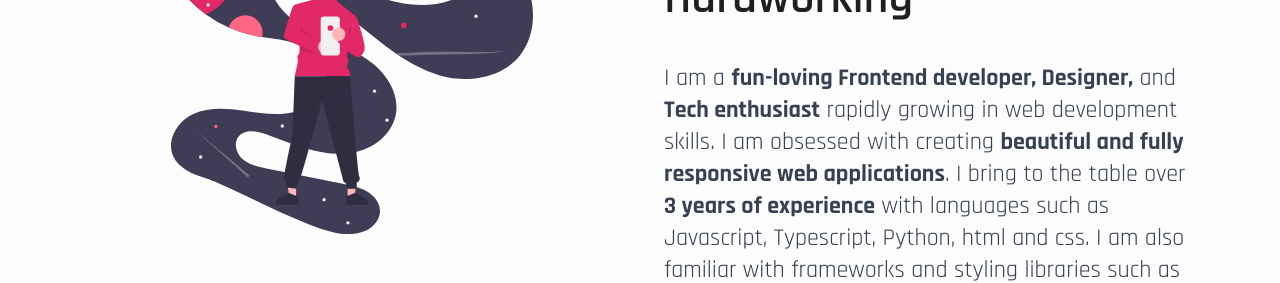
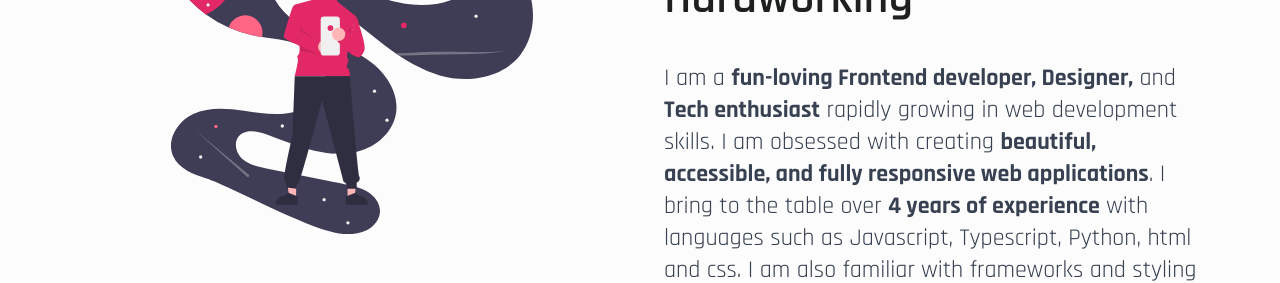
Before and after one commit to bdgcypher/bdgcypher.github.io, a Next.js app: page / in a window 1280 px wide. Shown: the part 940-1223 px from the top of the page. Built offline with nearby package versions, Linux system fonts and the light colour scheme.

Commit message:
Updating about section

```diff
--- a/components/index/About.tsx
+++ b/components/index/About.tsx
@@ -25,8 +25,8 @@ export default function About() {
                         <h2 className="mb-10 ml-0 md:ml-10 text-black dark:text-white font-semibold text-3xl md:text-4xl lg:text-5xl">Creative, Excited, Hardworking</h2>
                         <p className="ml-0 md:ml-10 text-gray-700 dark:text-gray-300 text-lg md:text-2xl">
                             I am a <b>fun-loving Frontend developer, Designer,</b> and <b>Tech enthusiast</b> rapidly growing in web development skills.
-                            I am obsessed with creating <b>beautiful and fully responsive web applications</b>.
-                            I bring to the table over <b>3 years of experience</b> with languages such as Javascript, Typescript, Python, html and css. I am also familiar with frameworks and styling libraries such as <b>React.js, Nextjs, and Tailwindcss</b>.
+                            I am obsessed with creating <b>beautiful, accessible, and fully responsive web applications</b>.
+                            I bring to the table over <b>4 years of experience</b> with languages such as Javascript, Typescript, Python, html and css. I am also familiar with frameworks and styling libraries such as <b>React.js, Nextjs, and Tailwindcss</b>.
                             I create page layouts and prototype websites in <b>Figma</b>.
                             I love technology and I am creative and innovative. In my free time I love to play ultimate frisbee, do parkour/freerunning,
                             and listen to audiobooks.
```
